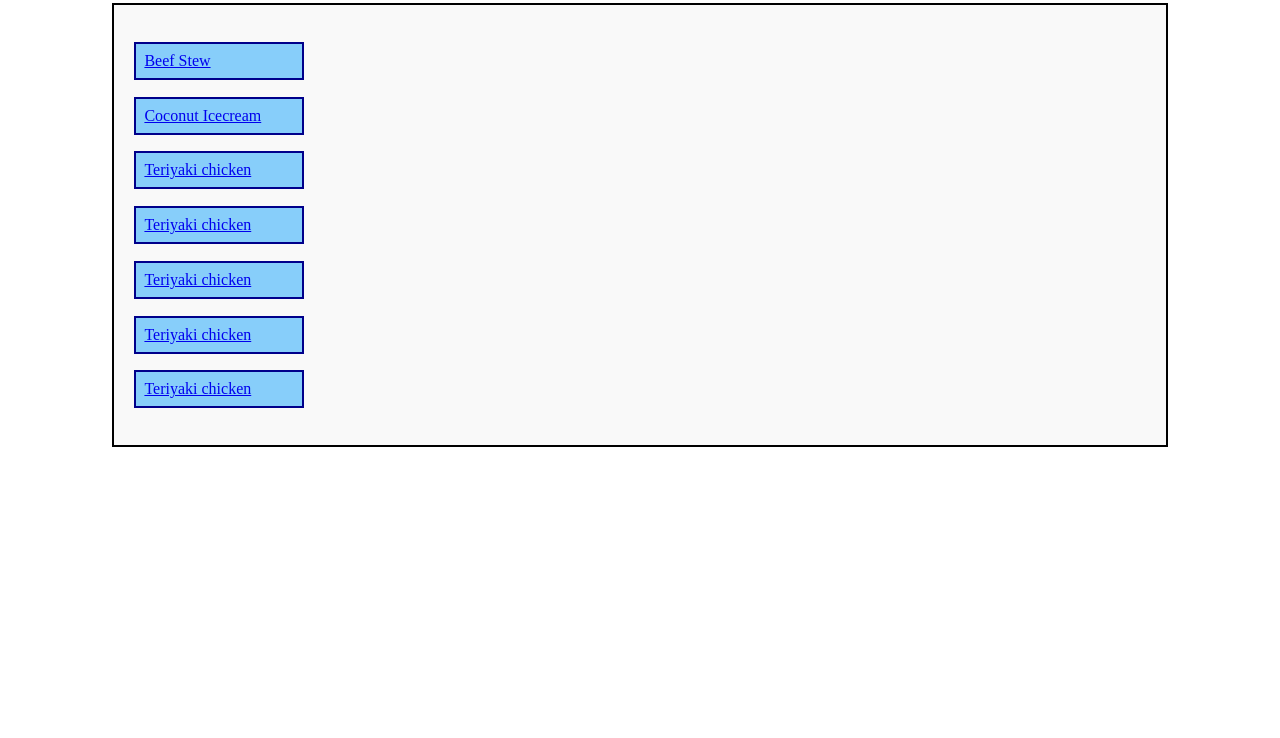
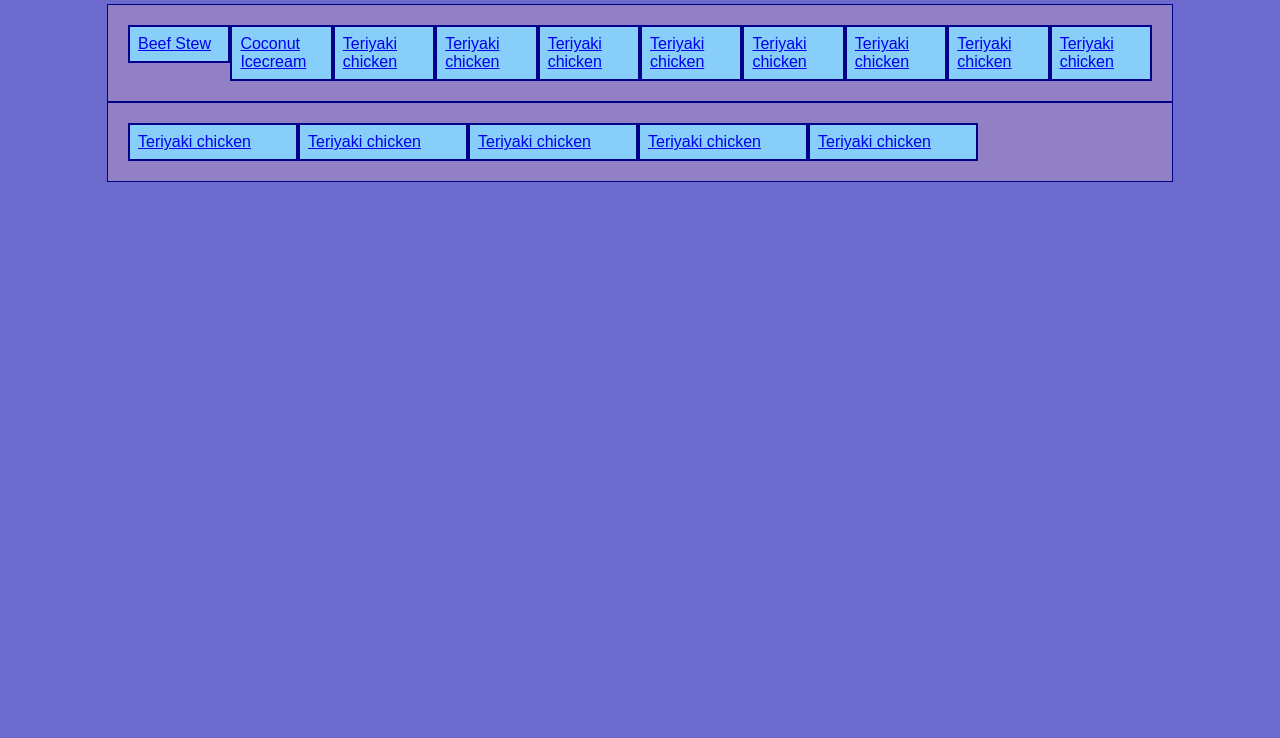
Before and after one commit to bmonagan/odin-recipes, a plain HTML site: page index.html in a window 1280 px wide. Shown: the part 62-800 px from the top of the page. Drawn offline with Linux system fonts and the light colour scheme.

Commit message:
More container testing.

```diff
--- a/css/styles.css
+++ b/css/styles.css
@@ -3,11 +3,10 @@
     width: 80%;
     margin: 0 auto;
     padding: 20px;
-    border: 2px solid black;
-    background-color: #f9f9f9;
-    justify-content: space-evenly;
-    flex-direction: column;
-    height: 400px;
+    border: 1px solid darkblue;
+    background-color: #9280c5;
+    justify-content: flex-start;
+    flex-direction: row;
 }
 .links {
     display: block;
@@ -16,6 +15,8 @@
     width: 150px;
     border: 2px solid darkblue;
     align-self: flex-start;
+    flex-basis: auto;
+
 }
 h1 {
     display: block;
@@ -67,3 +68,10 @@ ol {
     color: purple;
     background-color: blueviolet;
 }
+body {
+    font-family: Arial, sans-serif;
+    background-color: #6c6acc;
+    color: #333333;
+    margin: 0;
+    padding: 0;
+}
--- a/index.html
+++ b/index.html
@@ -16,6 +16,16 @@
         <a href="./recipes/teriyaki-chicken.html" class = "links">Teriyaki chicken</a>
         <a href="./recipes/teriyaki-chicken.html" class = "links">Teriyaki chicken</a>
         <a href="./recipes/teriyaki-chicken.html" class = "links">Teriyaki chicken</a>
+        <a href="./recipes/teriyaki-chicken.html" class = "links">Teriyaki chicken</a>
+        <a href="./recipes/teriyaki-chicken.html" class = "links">Teriyaki chicken</a>
+        <a href="./recipes/teriyaki-chicken.html" class = "links">Teriyaki chicken</a>
+    </div>
+    <div class = container>
+        <a href="./recipes/teriyaki-chicken.html" class = "links">Teriyaki chicken</a>
+        <a href="./recipes/teriyaki-chicken.html" class = "links">Teriyaki chicken</a>
+        <a href="./recipes/teriyaki-chicken.html" class = "links">Teriyaki chicken</a>
+        <a href="./recipes/teriyaki-chicken.html" class = "links">Teriyaki chicken</a>
+        <a href="./recipes/teriyaki-chicken.html" class = "links">Teriyaki chicken</a>
     </div>
 </body>
 </html>
```
